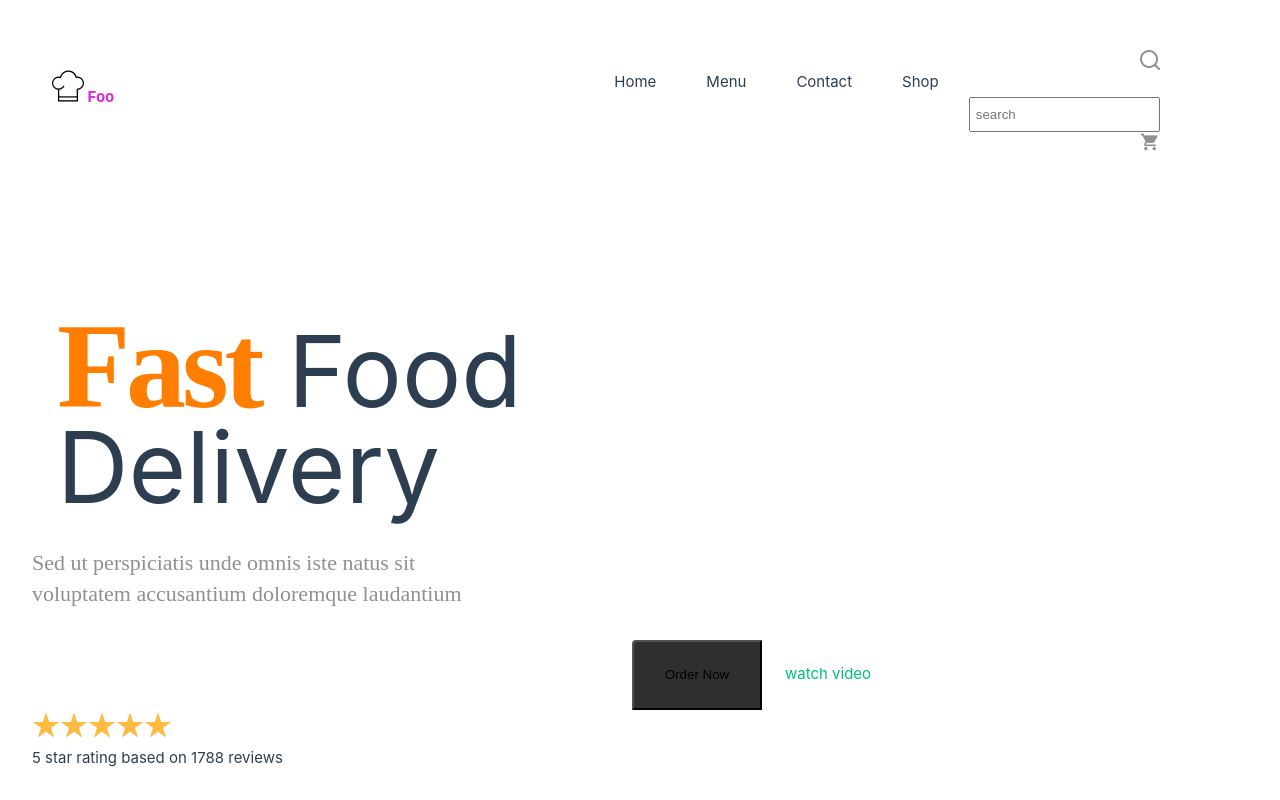
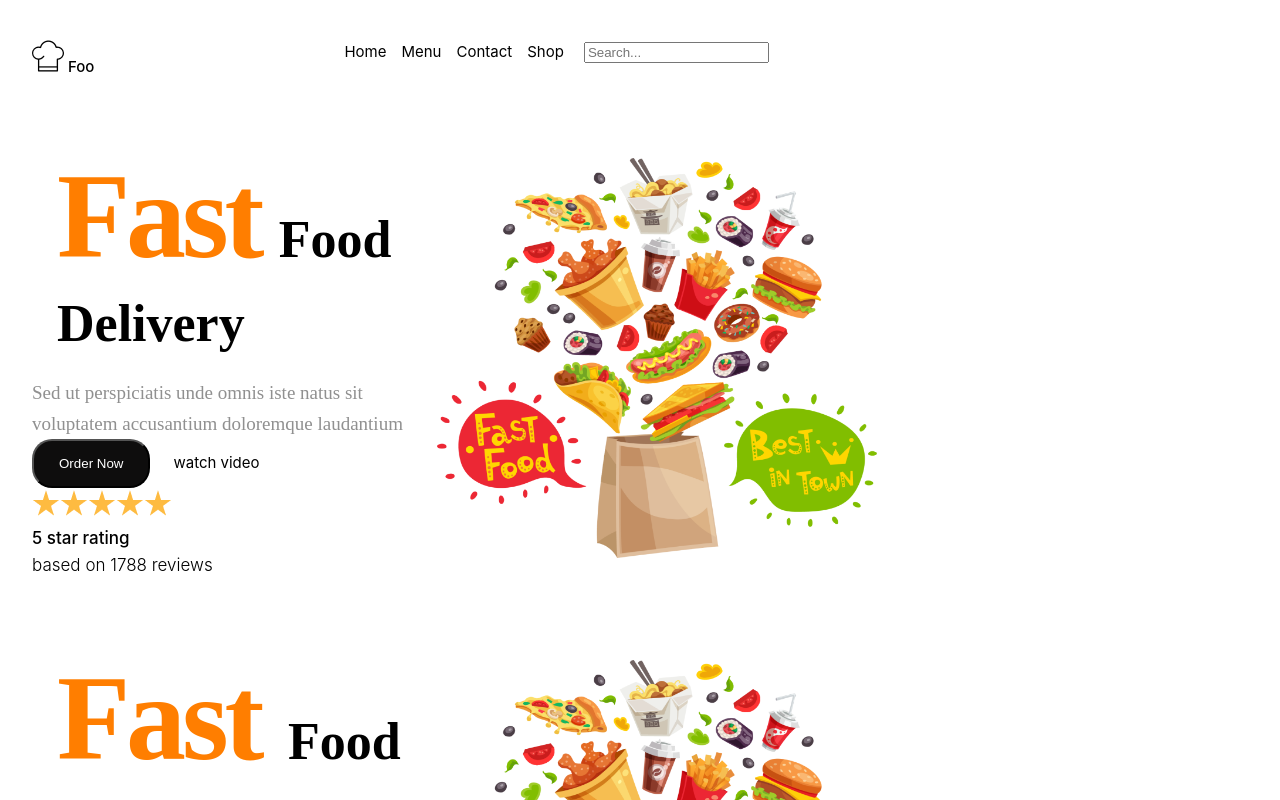
Before and after one commit to classicpages/figma-, a Vue app: page / in a window 1280 px wide. Shown: the top 800 px of the page. Built offline with nearby package versions, Linux system fonts and the light colour scheme.

Commit message:
final Setup

```diff
--- a/src/components/Header.vue
+++ b/src/components/Header.vue
@@ -1,48 +1,56 @@
 <template>
-    <nav class="flex">
-        <p class="site"> <img src="/src/assets/chef-hat (2) 1.png"> Foo</p>
-            <div class="flex navbar">
+    <section class="page">
+        <nav>
+            <p class="site"><img src="/src/assets/chef-hat (2) 1.png"> Foo</p>
+                <div class="navbar">
                   <div class="navbars">Home</div>
                   <div class="navbar">Menu</div>
                   <div class="navbar">Contact</div>
                   <div class="navbar">Shop</div>
-            <div class="texts"><img src="/src/assets/Vector.png"><input class="search" type="search"
-                 placeholder="search"><img src="/src/assets/Shopping cart.png"></div>
+
+                  <div class="search-container">
+                    <input type="text" placeholder="Search...">
                 </div>
+                </div>
+                <HeroSection />
         </nav>
+    </section>
+
 </template>
+<script setup>
+import HeroSection from '@/components/HeroSection.vue'
+</script>
+<style scoped>
 
-<style scoped>
 .navbar {
-width: 100px;
+width: 80px;
 height: 58px;
 text-align: right;
-margin-left: 50px;
 display: flex;
 margin-top: 20px;
+color: #000;
+margin-left: 15px;
 }
 
-.search {
+.search-container {
     margin-top: 20px;
-    padding-top: 8px;
-    padding-left: 5px;
-    padding-bottom: 8px;
-    padding-right: 5px;
+    margin-left: 20px;
 }
 
 .navbars {
-margin-left: 500px;
+margin-left: 250px;
 margin-top: 20px;
+color: #000;
 
 }
 .site {
-color: #D82CD1;
+color: #000;
 margin-top: 20px;
-margin-left: 20px;
 font-size: 15px;
-font-weight: 700;
+font-weight: 500;
 float: left;
 }
+
 
 .btn {
 background-color: #D82CD1;
@@ -60,4 +68,11 @@ margin-left: 30px;
     margin-left: 30px;
 }
 
+
+.page {
+    background-color: #fff;
+}
+
+
+
 </style>
--- a/src/components/HeroSection.vue
+++ b/src/components/HeroSection.vue
@@ -1,14 +1,15 @@
 <template>
     <section class="page">
+        <img class="img" src="/src/assets/17372 [Converted] 1.png" alt="">
     <div class="welcome">
-    <h1><span class="fast">Fast</span> Food Delivery</h1>
+    <h1><span class="fast">Fast</span> <span class="food">Food Delivery</span></h1>
    </div>
    <div class="heel">
-    <p class="text">Sed ut perspiciatis
+    <p>Sed ut perspiciatis
          unde omnis iste natus sit <br> voluptatem accusantium doloremque laudantium </p>
     </div>
 
-    <div class="us">
+    <div>
         <button class="btn">Order Now</button>
         <a class="watch" href="#">watch video</a>
     </div>
@@ -20,8 +21,8 @@
         <img src="/src/assets/emojione_star.png">
         <img src="/src/assets/emojione_star.png">
     </div>
-    <p>5 star rating
-    based on 1788 reviews</p>
+    <p class="star">5 star rating </p>
+    <p class="stars">based on 1788 reviews</p>
 
     </section>
 </template>
@@ -38,6 +39,18 @@ nav {
     padding-top: 0;
 }
 
+.star {
+    color: black;
+    font-size: 17px;
+    font-weight: 500;
+}
+
+.stars {
+ font-size: 17px;
+ font-weight: 300;
+ color: #000;
+}
+
 .fast {
  font-family: Poppins;
  font-size: 120px;
@@ -46,29 +59,41 @@ nav {
  letter-spacing: -0.035em;
  text-align: left;
  color: #FF7E00;
+}
+
+.food {
+    color: #000;
+    font-family: Poppins;
+font-size: 52px;
+font-weight: 700;
+line-height: 49.3px;
+text-align: left;
 
 }
+
+
 .watch {
     margin-left: 20px;
+    color:#000;
 }
 
 .us {
     margin-top: 30px;
-    margin-left: 600px;
+
 }
 .btn {
-    background-color: #2F2F2F;
-    width: 130px;
-    height: 70px;
-    top: 49px;
-    left: 93px;
-    border-radius: 4px 0px 0px 0px;
-    opacity: 0px;
+    background-color:#0e0d0d;
+    border-radius: 20px;
+    padding-top: 15px;
+    padding-bottom: 15px;
+    padding-left: 25px;
+    padding-right: 25px;
+    color: #fff;
 }
 
 .welcome {
     text-align: left;
-    margin-top: 200px;
+    margin-top: 80px;
     margin-left: 25px;
     width: 820px;
     height: 160px;
@@ -82,17 +107,25 @@ nav {
 
 .heel {
     text-align: left;
-    margin-top: 80px;
+    margin-top: 60px;
     font-family: Poppins;
-    font-size: 22px;
+    font-size: 19px;
     font-weight: 400;
     line-height: 30.54px;
-     text-align: left;
+    text-align: left;
     color:#909090;
 }
 
-.page {
 
+.img {
+    width: 440px;
+    height: 400px;
+    top: 1219;
+    float: right;
+  }
+
+  .page {
+    background-color: #fff;
 }
 
 
```
Lines whose indentation alone changed are shown as unchanged.
